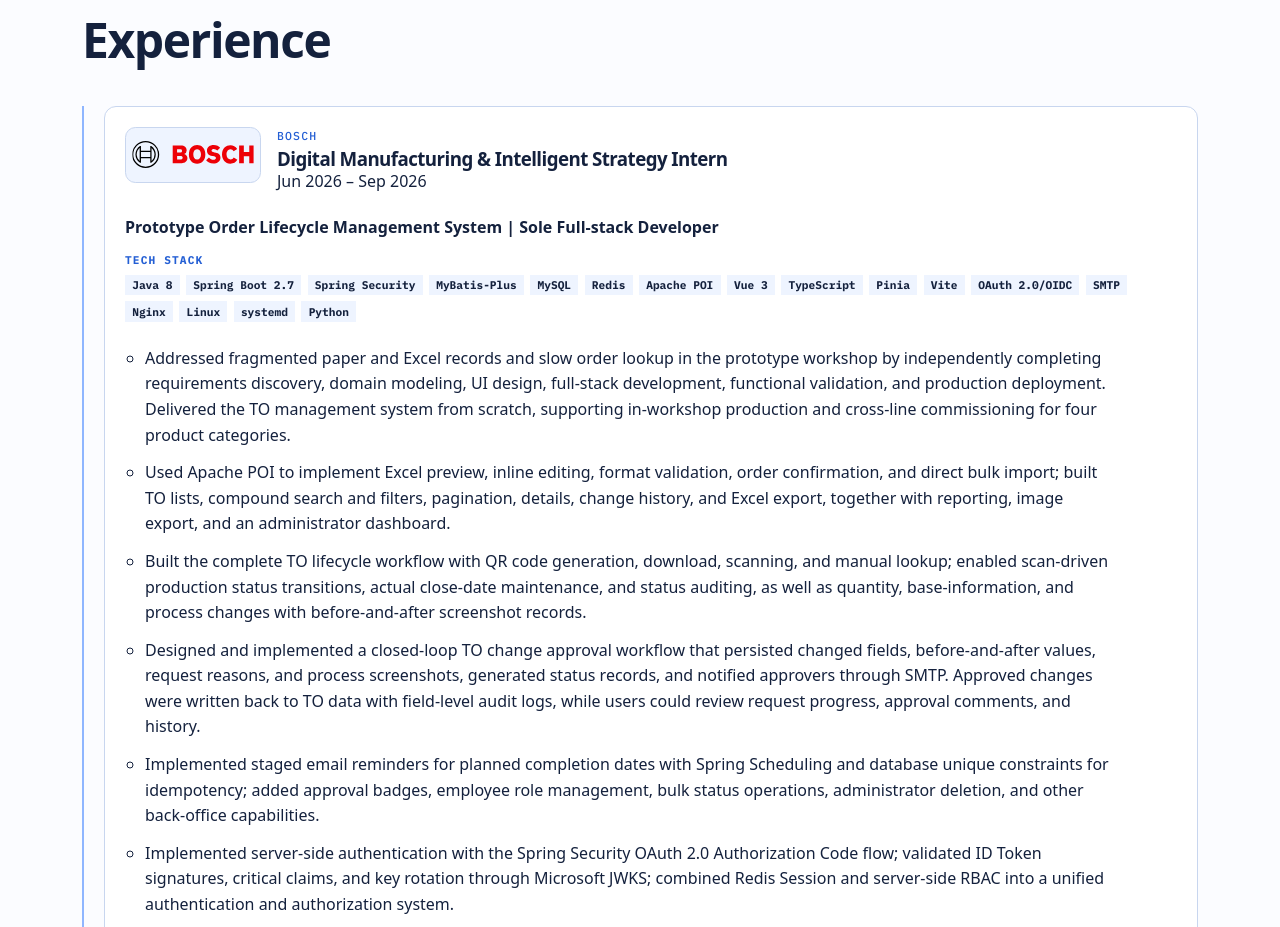
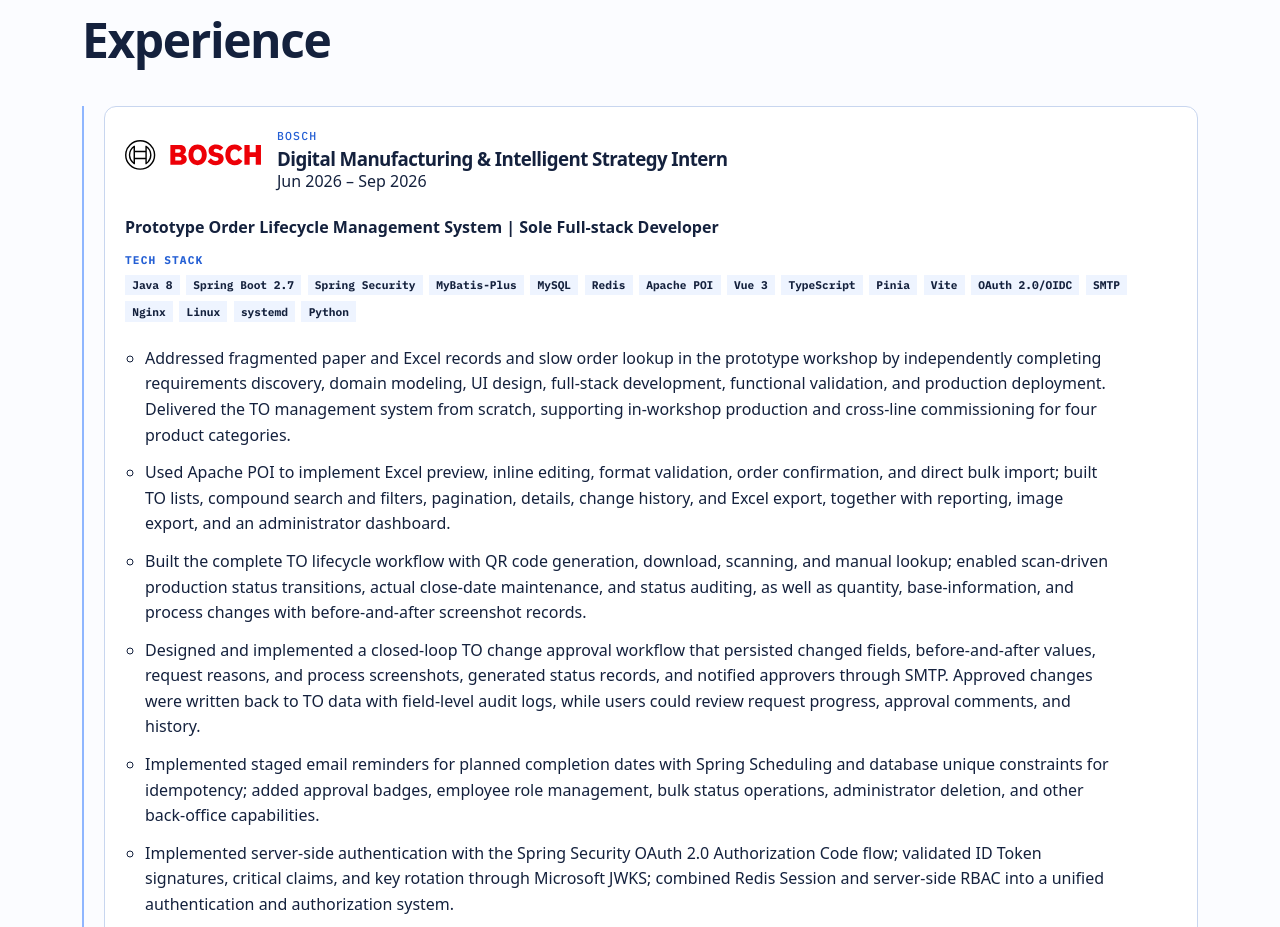
Before and after one commit to Minglu-Li/Milo, a Vue app: page / in a window 1280 px wide. Shown: the part 1120-2047 px from the top of the page. Built offline with nearby package versions, Linux system fonts and the light colour scheme.

Commit message:
fix: bosch logo显示背景不透明

```diff
--- a/lighthouserc.cjs
+++ b/lighthouserc.cjs
@@ -1,7 +1,7 @@
 module.exports = {
   ci: {
     collect: {
-      staticDistDir: './dist',
+      // staticDistDir: './dist',
       numberOfRuns: 3,
       settings: { chromeFlags: '--no-sandbox', preset: 'desktop', throttlingMethod: 'provided' },
     },
--- a/src/components/ExperienceSection.vue
+++ b/src/components/ExperienceSection.vue
@@ -9,6 +9,9 @@ const failedLogos = ref(new Set<string>())
 
 function markLogoFailed(experienceId: string): void {
   failedLogos.value = new Set([...failedLogos.value, experienceId])
+}
+function withBasePath(path: string): string {
+  return `${import.meta.env.BASE_URL}${path.replace(/^\/+/, '')}`
 }
 </script>
 
@@ -25,7 +28,7 @@ function markLogoFailed(experienceId: string): void {
               v-if="experience.logo && !failedLogos.has(experience.id)"
               class="experience-card__logo"
               data-testid="experience-logo"
-              :src="experience.logo"
+              :src="withBasePath(experience.logo)"
               :alt="`${t(experience.company)} ${t(props.content.ui.labels.logo)}`"
               @error="markLogoFailed(experience.id)"
             >
```
Also changed, not shown: src/styles/layout.css, 1 other file (tests, documents, lock files or other folders).
